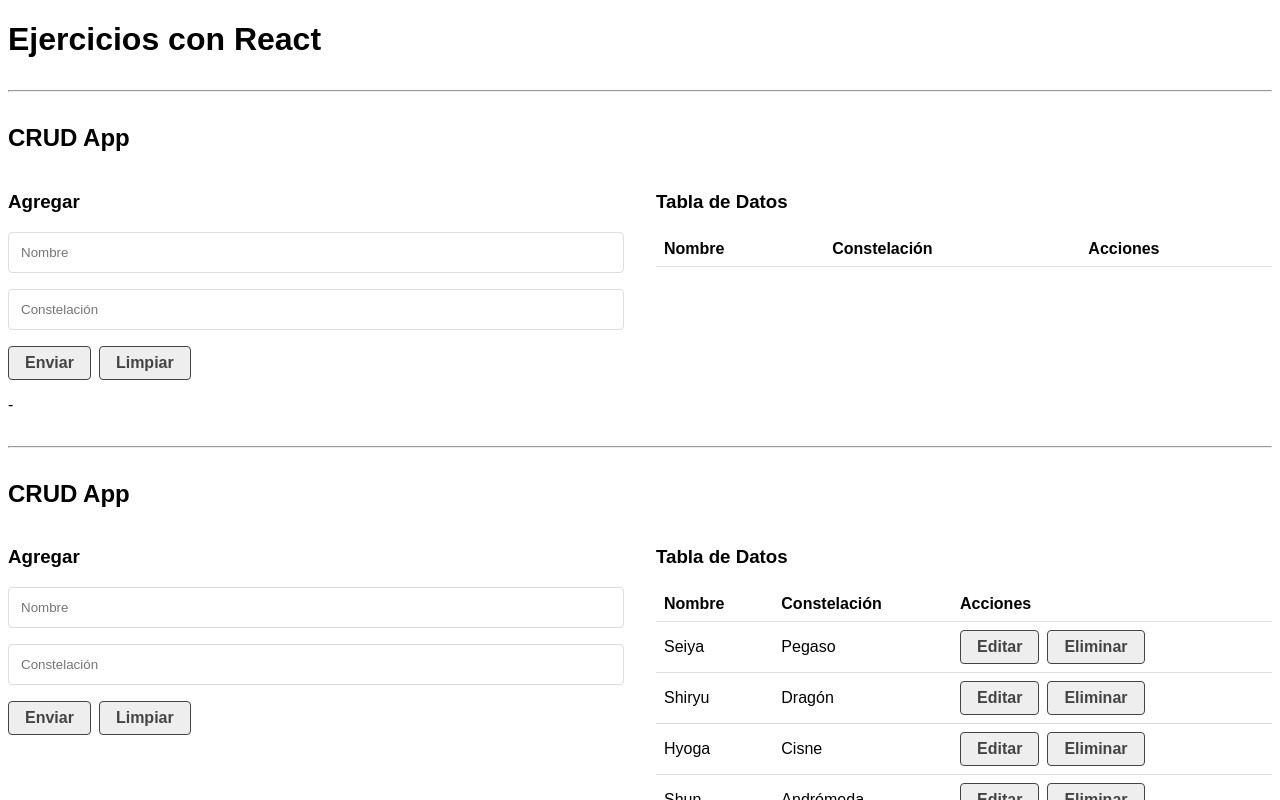
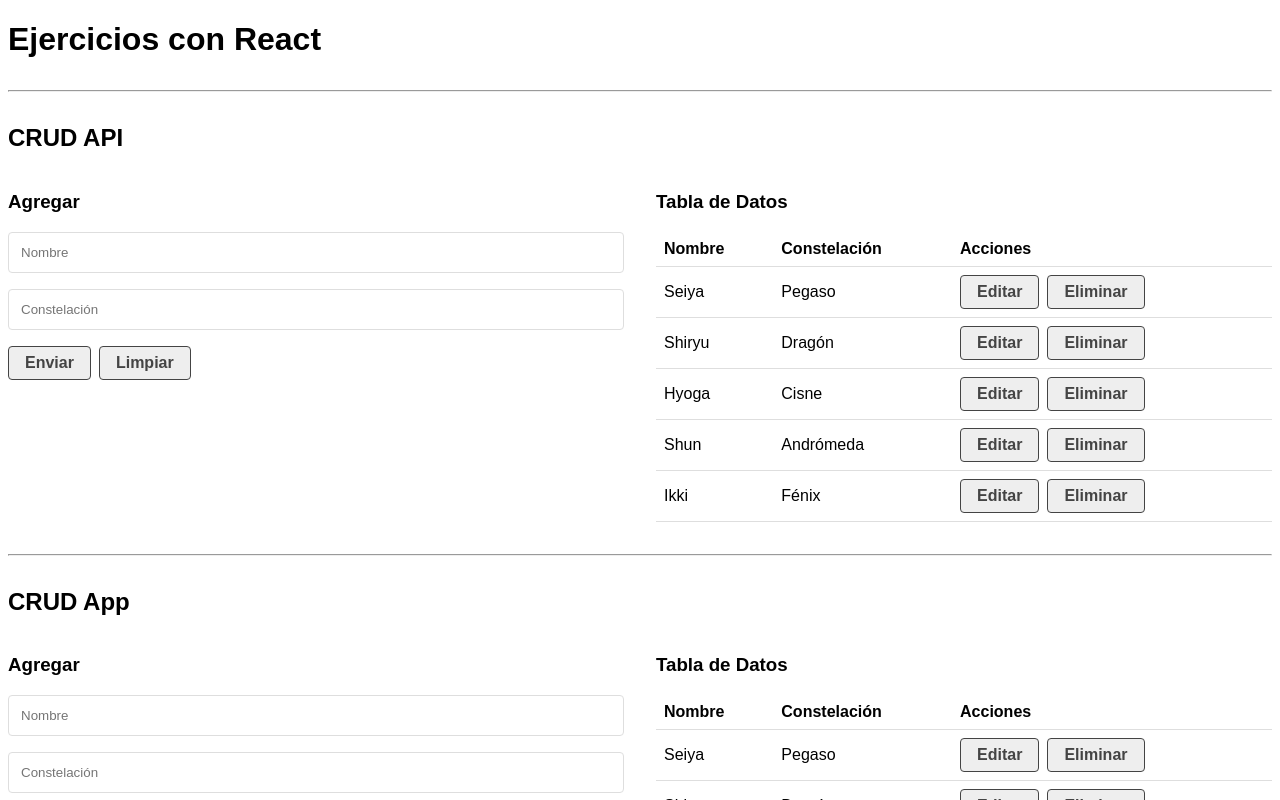
Before and after one commit to RaulREscobar/React-Ejercicios, a React (Create React App) app: page / in a window 1280 px wide. Shown: the top 800 px of the page. Built offline with nearby package versions, Linux system fonts and the light colour scheme; data requests are answered from the project's data file.

Commit message:
se listan los datos de la db se crea metodo GET

```diff
--- a/src/App.js
+++ b/src/App.js
@@ -7,7 +7,7 @@ function App() {
     <>
       <h1>Ejercicios con React</h1>
       <hr />
-      <CrudApi />-
+      <CrudApi />
       <hr />
       <CrudApp />
       <hr />
--- a/src/components/CrudApi.jsx
+++ b/src/components/CrudApi.jsx
@@ -1,6 +1,5 @@
-
-
-import React, { useState } from 'react';
+import React, { useState, useEffect } from 'react';
+import { helpHttp } from '../helpers/helpHttp';
 import CrudForm from './CrudForm';
 import CrudTable from './CrudTable';
 
@@ -8,6 +7,20 @@ import CrudTable from './CrudTable';
 const CrudApi = () => {
     const [db, setDb] = useState([]);
     const [dataToEdit, setDataToEdit] = useState(null);
+
+    let api = helpHttp();
+    let url = "http://localhost:5000/santos";
+
+    useEffect(() => {
+      api.get(url).then((res) => {
+        console.log(res)
+        if(!res.err){
+            setDb(res)
+        }else{
+            setDb(null)
+        }
+      });
+    }, []);
 
     const createData = (data) => {
         data.id = Date.now();
@@ -32,7 +45,7 @@ const CrudApi = () => {
 
     return (
         <div>
-            <h2>CRUD App</h2>
+            <h2>CRUD API</h2>
             <article className="grid1-2">
                 < CrudForm
                     createData={createData}
--- a/src/components/CrudTable.jsx
+++ b/src/components/CrudTable.jsx
@@ -14,18 +14,18 @@ const CrudTable = ({ data, setDataToEdit, deleteData }) => {
                     </tr>
                 </thead>
                 <tbody>
-                    {data.lengt === 0 ?
-                        <tr>
+                    {data.length === 0 ?
+                       ( <tr>
                             <td colSpan="3">Sin datos</td>
-                        </tr>
+                        </tr>)
                         :
-                        data.map((el) =>
+                        (data.map((el) =>
                             <CrudtableRow
                                 key={el.id}
                                 el={el}
                                 setDataToEdit={setDataToEdit}
                                 deleteData={deleteData}
-                            />)
+                            />))
                     }
                 </tbody>
             </table>
--- a/src/helpers/helpHttp.js
+++ b/src/helpers/helpHttp.js
@@ -14,18 +14,17 @@ export const helpHttp = () => {
         options.body = JSON.stringify(options.body) || false;
         if (!options.body) delete options.body;
 
-        console.log(options);
+        //console.log(options);
         setTimeout(() => controller.abort(), 3000)
 
 
-        return fetch(endpoint, options).then(res => {
-            res.ok ? res.json() : Promise.reject({
+        return fetch(endpoint, options)
+            .then(res => res.ok ? res.json() : Promise.reject({
                 err: true,
                 status: res.status || "00",
                 statusText: res.statusText || "Ocurrio un error",
-
-            });
-        }).catch((err) => err);
+            })
+            ).catch((err) => err);
     };
 
     const get = (url, options = {}) => customFetch(url, options);
```
